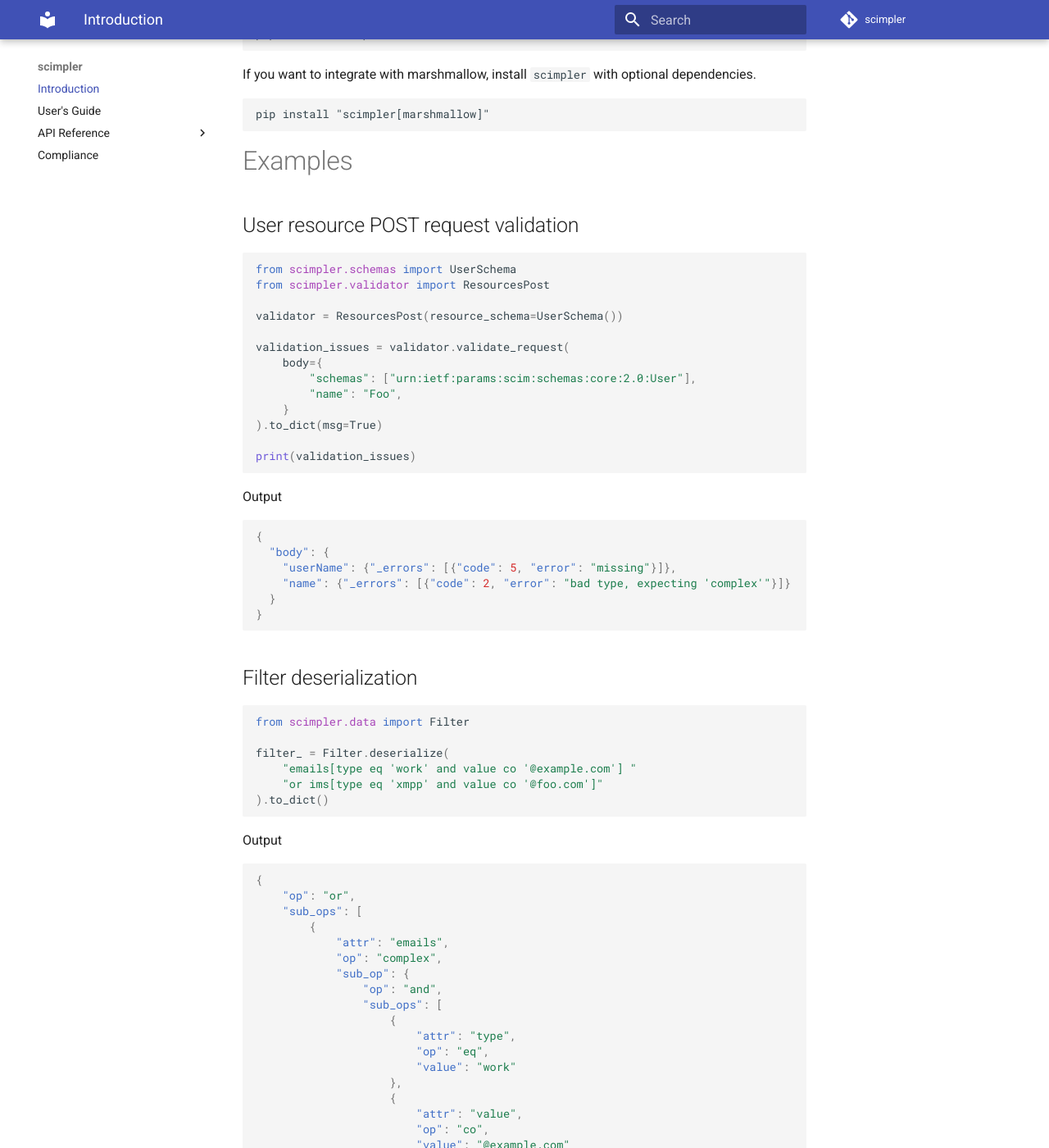
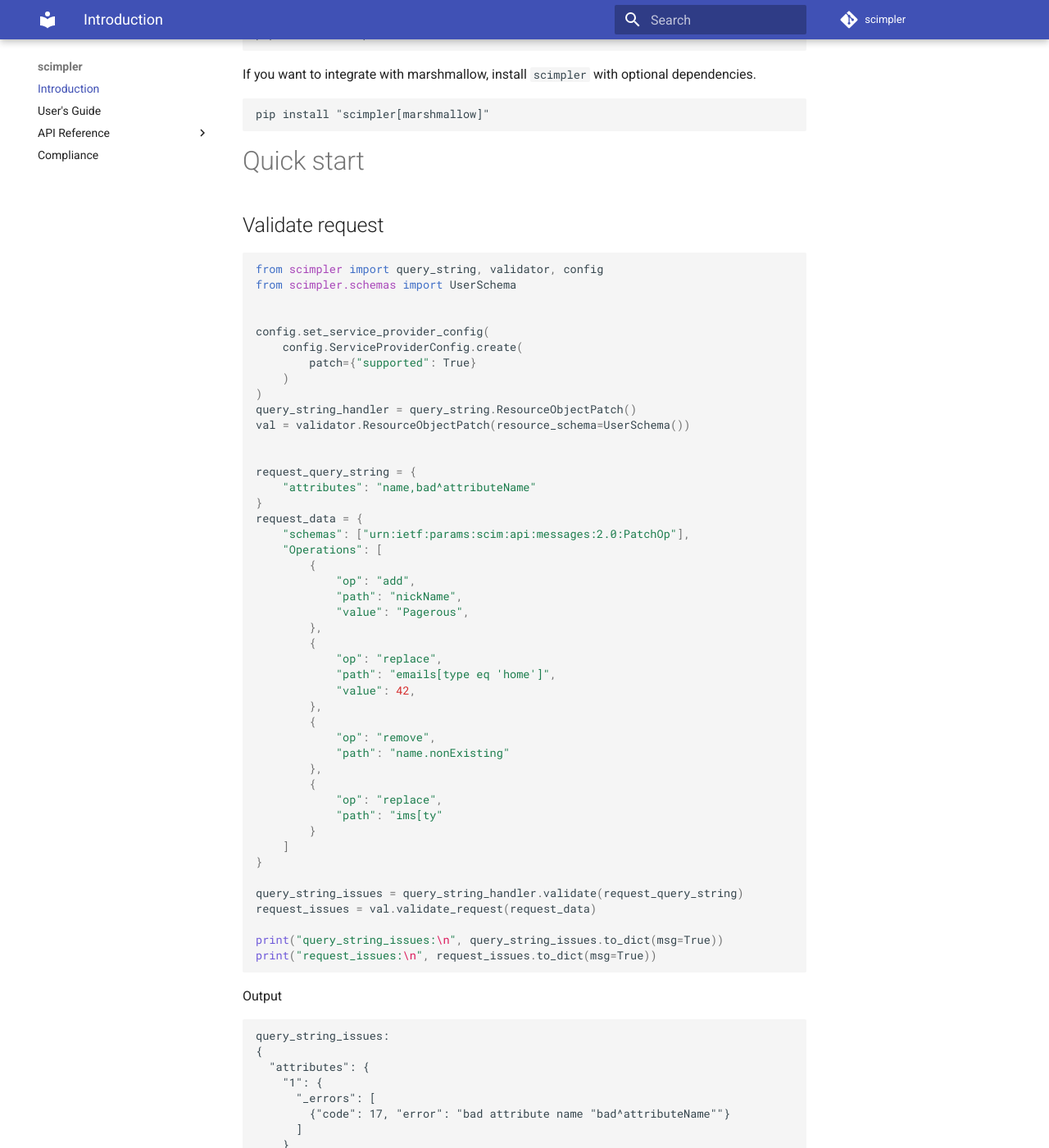
Before and after one commit to Pagerous/scimpler, an MkDocs documentation site: the page built from docs/index.md, in a window 1280 px wide and 1400 px high, scrolled down 732 px. Shown: the whole window at 82% size. Built offline with MkDocs 1.6.1 and Material for MkDocs 9.7.7, drawn with Linux system fonts in a browser that asks for light colours; comment, search, counter and statistics services are not loaded; some of the changed text lies outside the part shown.

Commit message:
docs: provide README and index

````diff
--- a/docs/index.md
+++ b/docs/index.md
@@ -1,20 +1,20 @@
 # scimpler: makes SCIM integrations simpler
 
 
-The `scimpler` library makes it easier to ensure both Service Provider and Provisioning Client ends
+The `scimpler` makes it easier to ensure both Service Provider and Provisioning Client
 integrate with **SCIM 2.0** protocol flawlessly. It implements definitions, validation rules, and
-operations, as defined in [RFC-7643](https://www.rfc-editor.org/rfc/rfc7643)
+operations, as specified in [RFC-7643](https://www.rfc-editor.org/rfc/rfc7643)
 and [RFC-7644](https://www.rfc-editor.org/rfc/rfc7644).
 
 # Features
-- All schemas defined in SCIM protocol ready to use
+- All SCIM-defined resource and API message schemas
 - Custom resource schemas and extensions
-- Extending built-in resource schemas
 - SCIM requests and responses validation
-- Filter deserialization and filtering
-- Support for data sorting and pagination
-- Stateless data validation
-- Optional integration with [marshmallow](https://marshmallow.readthedocs.io/en/stable/) schemas
+- Filters with SCIM-defined and custom operators
+- Data sorting
+- Attribute-based data filtering
+- Convenient SCIM data access and composition
+- Optional integration with [marshmallow](api_reference/scimpler_ext/marshmallow.md) schemas
 
 # Installation
 
@@ -30,92 +30,217 @@
 pip install "scimpler[marshmallow]"
 ```
 
-# Examples
-## User resource POST request validation
+# Quick start
+## Validate request
 
 ```python
+from scimpler import query_string, validator, config
 from scimpler.schemas import UserSchema
-from scimpler.validator import ResourcesPost
 
-validator = ResourcesPost(resource_schema=UserSchema())
 
-validation_issues = validator.validate_request(
-    body={
-        "schemas": ["urn:ietf:params:scim:schemas:core:2.0:User"],
-        "name": "Foo",
-    }
-).to_dict(msg=True)
+config.set_service_provider_config(
+    config.ServiceProviderConfig.create(
+        patch={"supported": True}
+    )
+)
+query_string_handler = query_string.ResourceObjectPatch()
+val = validator.ResourceObjectPatch(resource_schema=UserSchema())
 
-print(validation_issues)
+
+request_query_string = {
+    "attributes": "name,bad^attributeName"
+}
+request_data = {
+    "schemas": ["urn:ietf:params:scim:api:messages:2.0:PatchOp"],
+    "Operations": [
+        {
+            "op": "add",
+            "path": "nickName",
+            "value": "Pagerous",
+        },
+        {
+            "op": "replace",
+            "path": "emails[type eq 'home']",
+            "value": 42,
+        },
+        {
+            "op": "remove",
+            "path": "name.nonExisting"
+        },
+        {
+            "op": "replace",
+            "path": "ims[ty"
+        }
+    ]
+}
+
+query_string_issues = query_string_handler.validate(request_query_string)
+request_issues = val.validate_request(request_data)
+
+print("query_string_issues:\n", query_string_issues.to_dict(msg=True))
+print("request_issues:\n", request_issues.to_dict(msg=True))
 ```
 
 Output
-```json
+```
+query_string_issues:
+{
+  "attributes": {
+    "1": {
+      "_errors": [
+        {"code": 17, "error": "bad attribute name "bad^attributeName""}
+      ]
+    }
+  }
+}
+
+request_issues:
 {
   "body": {
-    "userName": {"_errors": [{"code": 5, "error": "missing"}]},
-    "name": {"_errors": [{"code": 2, "error": "bad type, expecting 'complex'"}]}
+    "Operations": {
+      "1": {
+        "value": {
+          "errors": [{"code": 2, "error": "bad type, expecting 'complex'"}]
+        }
+      },
+      "2": {
+        "path": {
+          "errors": [{"code": 28, "error": "unknown modification target"}]
+        }
+      }
+      "3": {
+        "path": {
+          "errors": [{"code": 1, "error": "bad value syntax"}]
+        },
+        "value": {
+          "errors": [{"code": 5, "error": "missing"}]
+        }
+      },
+    }
   }
 }
 ```
 
-## Filter deserialization
+# Deserialize (or serialize) data
 
 ```python
-from scimpler.data import Filter
+from scimpler.schemas import UserSchema
 
-filter_ = Filter.deserialize(
-    "emails[type eq 'work' and value co '@example.com'] "
-    "or ims[type eq 'xmpp' and value co '@foo.com']"
-).to_dict()
+data = {
+    "schemas": [
+        "urn:ietf:params:scim:schemas:core:2.0:User",
+    ],
+    "externalId": "1",
+    "userName": "Pagerous",
+    "name": {
+        "formatted": "Arkadiusz Pajor",
+        "familyName": "Pajor",
+        "givenName": "Arkadiusz"
+    },
+    "profileUrl": "https://www.linkedin.com/in/arkadiusz-pajor/",
+    "emails": [
+        {
+            "value": "arkadiuszpajor97@gmail.com",
+            "type": "work",
+            "primary": True
+        }
+    ],
+}
+user = UserSchema()
+
+deserialized = user.deserialize(data)
+
+# convenient, case-insensitive data access
+print(deserialized["name.formatted"])
+print(deserialized["pRoFiLeUrL"])
+print(deserialized["emails"][0].get("display"))
+```
+Output
+```
+Arkadiusz Pajor
+https://www.linkedin.com/in/arkadiusz-pajor/
+Missing
 ```
 
+# Validate response
+
+```python
+from scimpler.data import AttrValuePresenceConfig
+from scimpler.schemas import UserSchema
+from scimpler import validator
+
+
+response_data = {
+    "schemas": [
+        "urn:ietf:params:scim:schemas:core:2.0:User",
+    ],
+    "id": "1",
+    "externalId": "1",
+    "userName": "Pagerous",
+    "password": "12345678",
+    "name": {
+        "formatted": "Arkadiusz Pajor",
+        "familyName": "Pajor",
+        "givenName": "Arkadiusz"
+    },
+    "profileUrl": "https://www.linkedin.com/in/arkadiusz-pajor/",
+    "emails": [
+        {
+            "value": "arkadiuszpajor97@gmail.com",
+            "type": "work",
+            "primary": True
+        }
+    ],
+    "meta": {
+        "resourceType": "User",
+        "created": "1997-10-17T00:00:00",
+        "lastModified": "2024-09-09T22:13:00",
+        "location": "https://example.com/v2/Users/1",
+    }
+}
+val = validator.ResourceObjectGet(resource_schema=UserSchema())
+
+response_issues = val.validate_response(
+    status_code=201,
+    body=response_data,
+    presence_config=AttrValuePresenceConfig(
+        "RESPONSE",
+        attr_reps=["name.familyName", "emails.primary"],
+        include=False
+    )
+)
+
+print(response_issues.to_dict(msg=True))
+```
 Output
-
-```json
+```
 {
-    "op": "or",
-    "sub_ops": [
-        {
-            "attr": "emails",
-            "op": "complex",
-            "sub_op": {
-                "op": "and",
-                "sub_ops": [
-                    {
-                        "attr": "type",
-                        "op": "eq",
-                        "value": "work"
-                    },
-                    {
-                        "attr": "value",
-                        "op": "co",
-                        "value": "@example.com"
-                    }
-                ]
-            }
-        },
-        {
-            "attr": "ims",
-            "op": "complex",
-            "sub_op": {
-                "op": "and",
-                "sub_ops": [
-                    {
-                        "attr": "type",
-                        "op": "eq",
-                        "value": "xmpp"
-                    },
-                    {
-                        "attr": "value",
-                        "op": "co",
-                        "value": "@foo.com"
-                    }
-                ]
-            }
+  "body": {
+    "name": {
+      "familyName": {
+        "_errors": [{"code": 7, "error": "must not be returned"}]
+      }
+    },
+    "password": {
+      "_errors": [{"code": 7, "error": "must not be returned"}]
+    },
+    "emails": {
+      "0": {
+        "primary": {
+          "_errors": [{"code": 7, "error": "must not be returned"}]
         }
+      }
+    }
+  },
+  "status": {
+    "_errors": [
+      {"code": 19, "error": "bad status code, expecting '200'"}
     ]
+  }
 }
 ```
 
+
+
+
 See [User's Guide](users_guide.md) for detailed features description. Want to know more? Check API Reference.
--- a/mkdocs.yml
+++ b/mkdocs.yml
@@ -86,8 +86,8 @@
           - ResourceObjectGet: api_reference/scimpler_validator/resource_object_get.md
           - ResourceObjectPatch: api_reference/scimpler_validator/resource_object_patch.md
           - ResourceObjectPut: api_reference/scimpler_validator/resource_object_put.md
-          - ResourcesGet: api_reference/scimpler_validator/resources_get.md
           - ResourcesPost: api_reference/scimpler_validator/resources_post.md
+          - ResourcesQuery: api_reference/scimpler_validator/resources_query.md
           - SearchRequestPost: api_reference/scimpler_validator/search_request_post.md
       - scimpler.config: api_reference/scimpler_config.md
 
````
Also changed, not shown: README.md (+241 -1 lines), docs/api_reference/scimpler_validator/resources_get.md (deleted, +0 -1 lines), docs/api_reference/scimpler_validator/resources_query.md (added, +1 -0 lines).
